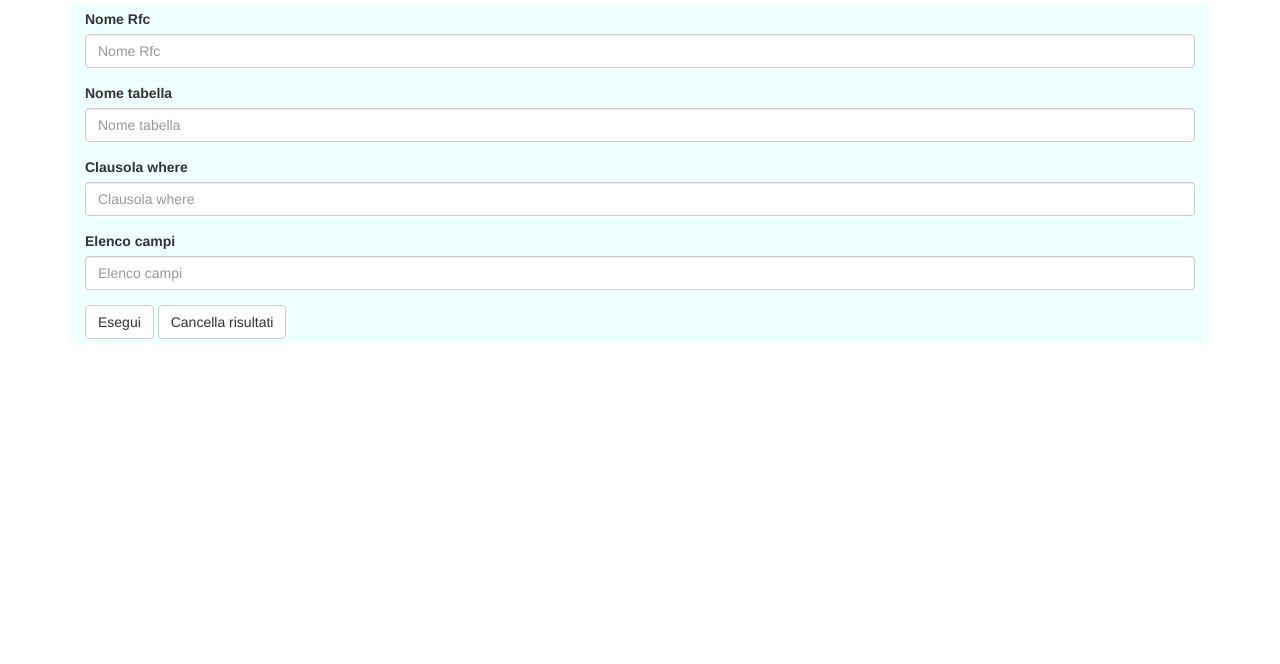
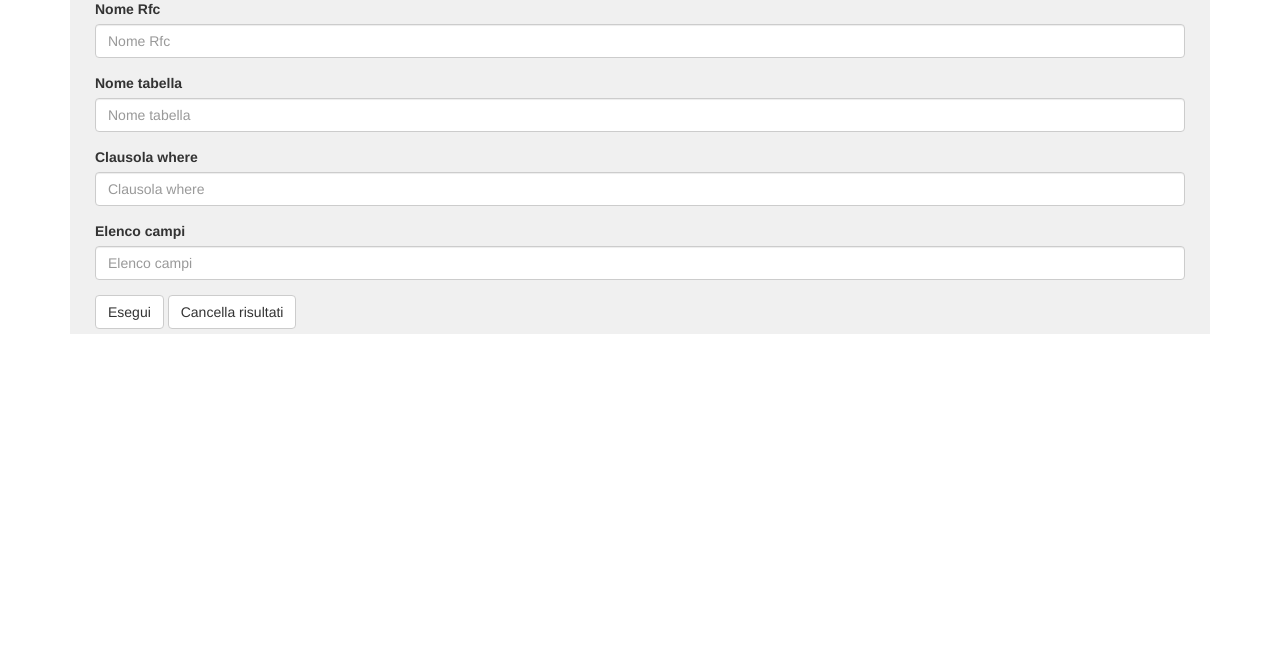
Before and after one commit to piemontese/webrfc, a website: page app/index.html in a window 1280 px wide. Shown: the part 136-800 px from the top of the page. Drawn offline with nearby package versions, Linux system fonts and the light colour scheme.

Commit message:
2010/10/12

```diff
--- a/app/styles/main.less
+++ b/app/styles/main.less
@@ -16,16 +16,16 @@
 }
 
 body {
-  padding-top: 50px;
+  padding-top: 40px;
 }
 .starter-template {
   padding: 10px 15px;
   text-align: center;
 }
 .form-input {
-  padding: 5px 15px;
+  padding: 5px 25px;
   text-align: left;
-  background-color: azure;
+  background-color: #f0f0f0;
 }
 .results-container {
   padding: 10px 15px;
```
Also changed, not shown: app/styles/main.css, 1 other file.
